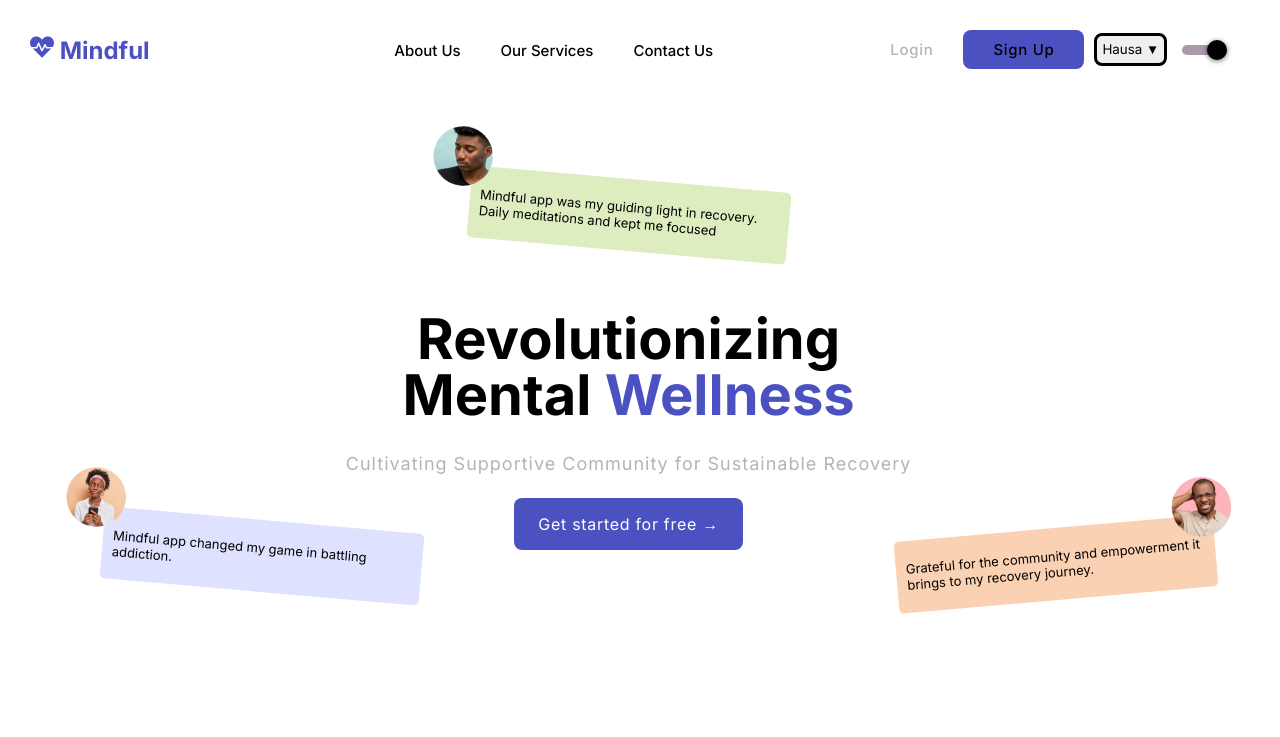
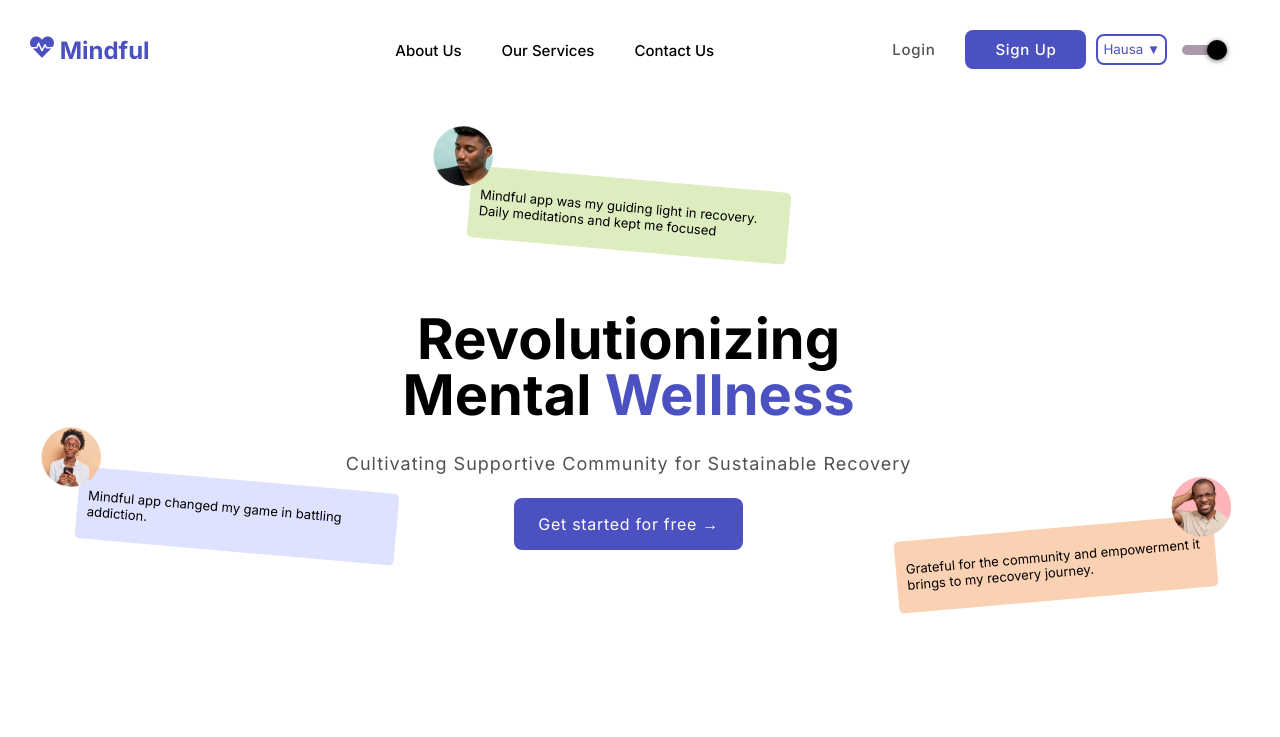
Before and after one commit to graycepaul/mindful-app, a React app: page / in a window 1280 px wide. Shown: the top 737 px of the page. Built offline with nearby package versions, Linux system fonts and the light colour scheme; some packages are replaced by stand-ins of ours; no server answers.

Commit message:
updated colors

```diff
--- a/src/App.css
+++ b/src/App.css
@@ -14,6 +14,7 @@
   --secondary-color: #000;
   --nav-mobile: #fff;
   --btn: #4C51C1;
+
 
   /* Authentication */
   --form-bg: #000000d6;
@@ -36,14 +37,13 @@
   --mission-blue: #1F1B50;
 
   /* Features */
-  --grey: #80808096;
   --card-bg: #fff;
   --blue-fade: #768af93e;
   --features-desc: #000000d6;
   --blue-overlay: #100ab512;
 
   /* Articles */
-  --grey: #80808096;
+  --grey: #535151;
   --tips-green: #83AF31;
   --grey-tips-text: #808080;
 
--- a/src/app/components/Home/Header/Header.jsx
+++ b/src/app/components/Home/Header/Header.jsx
@@ -56,7 +56,10 @@
                 >
                   <FormattedMessage id="login" defaultMessage="Login" />
                 </Link>
-                <Link to="/signup" className={style.actionBtn}>
+                <Link
+                  to="/signup"
+                  className={`${style.signup} ${style.actionBtn}`}
+                >
                   <FormattedMessage id="signUp" defaultMessage="Sign Up" />
                 </Link>
                 <button onClick={toggleLocale} className={style.toggleLang}>
--- a/src/app/components/Home/Header/header.module.css
+++ b/src/app/components/Home/Header/header.module.css
@@ -37,29 +37,36 @@
 .actionBtn {
   background-color: var(--btn);
   padding: 10px 30px;
-  color: var(--primary-color);
+  color: var(--nav-mobile);
   border-radius: 8px;
   letter-spacing: 0.7px;
   transition: background-color 0.3s, color 0.3s;
 }
+
 
 .userAuth .login, .toggleBtn {
   background-color: var(--primary-color);
   color: var(--grey);
   margin-left: 30px;
 }
-
+.userAuth .signup {
+  color: var(--nav-mobile)
+}
 .actionBtn:hover {
   background-color: var(--highlight);
   color: var(--primary-color);
 }
+
 .toggleLang {
   padding: 5px;
   margin-left: 10px;
-  border: 3px solid #000;
+  border: 2px solid var(--btn);
   border-radius: 8px;
-  color: #000;
+  color: var(--btn);
+  background-color: var(--primary-color);
 }
+
+
 /* Responsive styles */
 @media only screen and (max-width: 840px) {
   .header {
--- a/src/app/components/Home/LandingPage/LandingPage.module.css
+++ b/src/app/components/Home/LandingPage/LandingPage.module.css
@@ -36,7 +36,7 @@
 .hero p {
     margin: 30px 0 40px 0;
     font-size: 18px;
-    color: var(--grey);
+    color: #535151;
     letter-spacing: 1px;
 }
 .chatBubble {
@@ -53,8 +53,8 @@
 .leftChatBubble {
     position: absolute;
     transform: rotate(5deg);
-    left: 8%;
-    top: 65%;
+    left: 6%;
+    top: 60%;
 }
 .middleChatBubble {
     width: fit-content;
--- a/src/app/components/Location/map.module.css
+++ b/src/app/components/Location/map.module.css
@@ -9,7 +9,7 @@
     align-items: center;
     justify-content: space-evenly;
     flex-wrap: wrap;
-    padding: 100px 50px 0 50px;
+    padding: 100px 200px 0 200px;
 }
 .mobile img {
     border-radius: 20px;
@@ -19,7 +19,7 @@
     font-size: 48px;
     line-height: 100%;
     letter-spacing: -0.04em;
-    margin-right: 250px;
+    padding: 20px 0 50px 0;
 }
 #easyPeasy {
     color: var(--easy-peasy);
@@ -32,7 +32,7 @@
 
 @media only screen and (max-width: 850px) {
     .mobile h1 {
-        margin: 20px 150px 20px 0;
+        margin: 20px 190px 20px 0;
 
     }
   }
```
